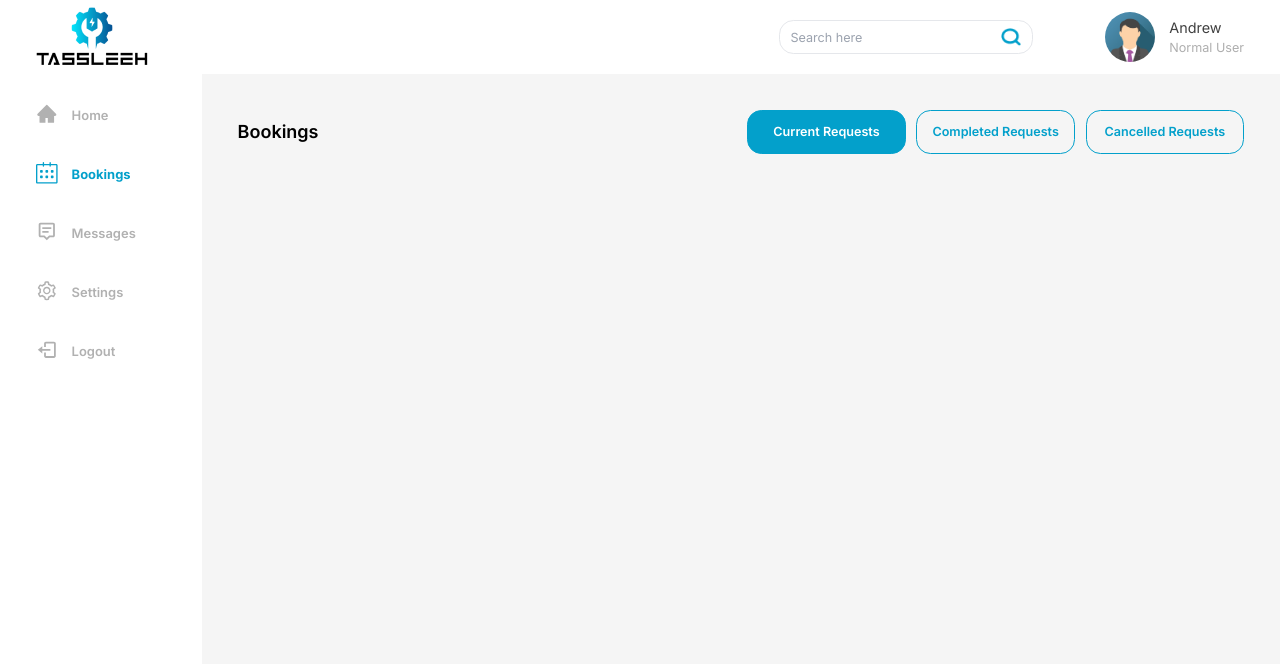
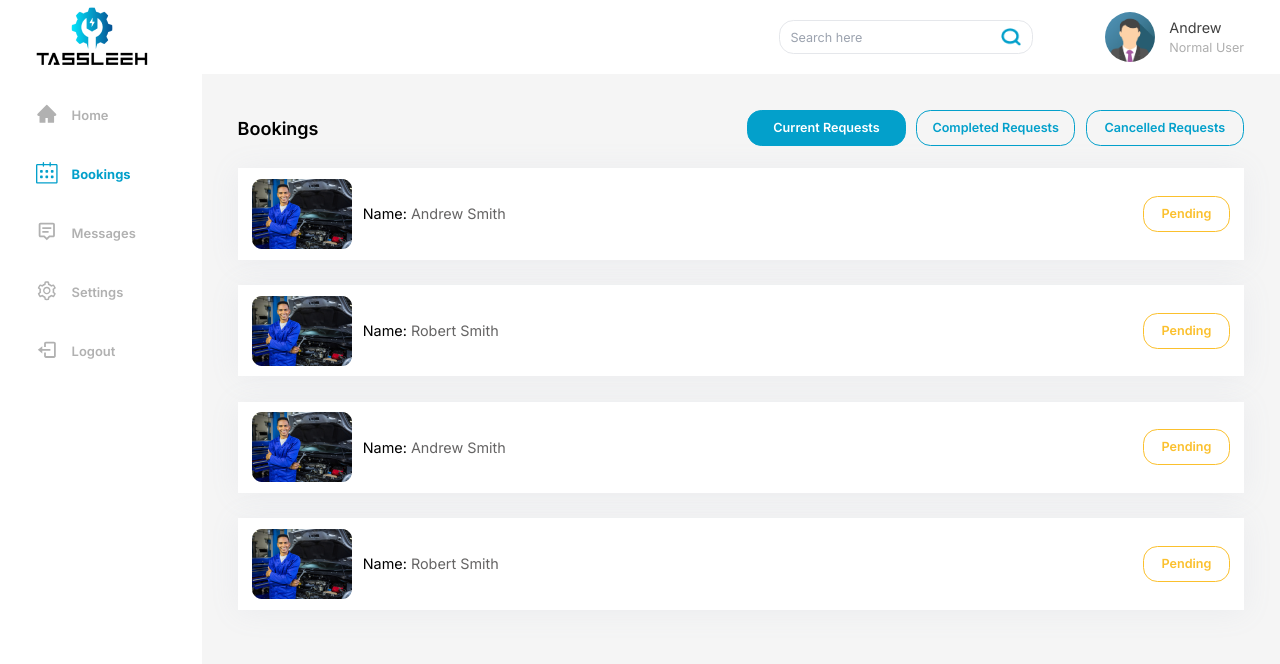
Before and after one commit to ugb-access/tassleeh-web, a Next.js app: page /user-dashboard/bookings in a window 1280 px wide. Shown: the top 664 px of the page. Built offline with nearby package versions, Linux system fonts and the light colour scheme.

Commit message:
Booking index page complete,added changes in dashboard and mini header

```diff
--- /dev/null
+++ b/components/common/BookingDetail.js
@@ -0,0 +1,43 @@
+import Button from "../Button";
+
+const BookingDetail = ({ item }) => {
+	return (
+		<div className="header0 flex justify-between items-center ro mb-7 bg-[#ffffff] py-3 px-4">
+			<div className="flex gap-3 items-center">
+				<img src={item?.icon} alt="" />
+				<h1>
+					Name: <span className="text-[#656464]">{item?.heading}</span>
+				</h1>
+			</div>
+			<div>
+				<div
+					className={`flex justify-center items-center border ${
+						item?.status === "Pending"
+							? "border-[#FBC02D]"
+							: "" || item?.status === "Completed"
+							? "border-[#34A853]"
+							: "" || item?.status === "Cancelled"
+							? "border-[#F33C3C]"
+							: ""
+					} rounded-2xl p-2 text-sm font-semibold text-white sm:!w-24 sm:!h-10`}
+				>
+					<p
+						className={`${
+							item?.status === "Pending"
+								? "text-[#FBC02D]"
+								: "" || item?.status === "Completed"
+								? "text-[#34A853]"
+								: "" || item?.status === "Cancelled"
+								? "text-[#F33C3C]"
+								: ""
+						}`}
+					>
+						{item?.status}
+					</p>
+				</div>
+			</div>
+		</div>
+	);
+};
+
+export default BookingDetail;
--- a/components/dashboard/categoriescard.js
+++ b/components/dashboard/categoriescard.js
@@ -4,7 +4,7 @@ import Button from "../Button";
 const CategoriesCard = ({ item }) => {
 	return (
 		<>
-			<div className="service-card flex justify-center gap-6 rounded-md sm:py-6 md:w-[47%] md:h-[300px] bg-white">
+			<div className="service-card flex justify-center gap-6 rounded-md sm:py-6 bg-white">
 				<div className="">
 					<div>
 						<img className="" src={item?.icon} alt="" />
--- a/components/dashboard/mini-header.js
+++ b/components/dashboard/mini-header.js
@@ -1,10 +1,14 @@
 import React from "react";
 import Button from "../Button";
 const MiniHeader = ({
+	type,
 	headerText,
 	button,
 	showRequestButton,
 	showFilterButtons,
+	currentClick,
+	completedClick,
+	cancelledClick,
 }) => {
 	return (
 		<div className="flex justify-between pb-6 items-center">
@@ -13,22 +17,31 @@ const MiniHeader = ({
 				{showRequestButton && (
 					<Button
 						text="+ Create Request"
-						customClass="bg-primary rounded-2xl p-2 text-sm font-semibold text-white w-20 sm:!w-44 h-8 sm:!h-12"
+						customClass="bg-primary rounded-2xl p-2 text-sm font-semibold text-white w-20 sm:!w-40 h-8 sm:!h-10"
 					/>
 				)}
 				{showFilterButtons && (
 					<div className="flex gap-3">
 						<Button
+							onClick={currentClick}
 							text="Current Requests"
-							customClass="bg-primary border border-primary  rounded-2xl p-2 text-sm font-semibold text-white w-20 sm:!w-44 h-8 sm:!h-12"
+							customClass={`${
+								type === "Pending" && "bg-primary text-white"
+							} border border-primary hover:bg-primary hover:text-white rounded-2xl p-2 text-sm font-semibold text-primary w-20 sm:!w-44 h-8 sm:!h-10`}
 						/>
 						<Button
+							onClick={completedClick}
 							text="Completed Requests"
-							customClass="!text-primary border border-primary rounded-2xl p-2 text-sm font-semibold text-white w-20 sm:!w-44 h-8 sm:!h-12"
+							customClass={`${
+								type === "Completed" && "bg-primary text-white"
+							} border border-primary hover:bg-primary hover:text-white rounded-2xl p-2 text-sm font-semibold text-primary w-20 sm:!w-44 h-8 sm:!h-10`}
 						/>
 						<Button
+							onClick={cancelledClick}
 							text="Cancelled Requests"
-							customClass="!text-primary border border-primary rounded-2xl p-2 text-sm font-semibold text-white w-20 sm:!w-44 h-8 sm:!h-12"
+							customClass={`${
+								type === "Cancelled" && "bg-primary text-white"
+							} border border-primary hover:bg-primary hover:text-white rounded-2xl p-2 text-sm font-semibold text-primary w-20 sm:!w-44 h-8 sm:!h-10`}
 						/>
 					</div>
 				)}
--- a/pages/user-dashboard/bookings/index.js
+++ b/pages/user-dashboard/bookings/index.js
@@ -1,10 +1,99 @@
-import React from "react";
+import React, { useEffect, useState } from "react";
 import MiniHeader from "../../../components/dashboard/mini-header";
+import BookingDetail from "../../../components/common/BookingDetail";
+import Link from "next/link";
+const BookingDetailData = [
+	{
+		icon: "/images/booking.png",
+		heading: "Andrew Smith",
+		status: "Pending",
+	},
+	{
+		icon: "/images/booking.png",
+		heading: "Robert Smith",
+		status: "Pending",
+	},
+	{
+		icon: "/images/booking.png",
+		heading: "Andrew Smith",
+		status: "Completed",
+	},
+	{
+		icon: "/images/booking.png",
+		heading: "Adam Smith",
+		status: "Cancelled",
+	},
+	{
+		icon: "/images/booking.png",
+		heading: "Andrew Smith",
+		status: "Pending",
+	},
+	{
+		icon: "/images/booking.png",
+		heading: "Robert Smith",
+		status: "Pending",
+	},
+	{
+		icon: "/images/booking.png",
+		heading: "Andrew Smith",
+		status: "Completed",
+	},
+	{
+		icon: "/images/booking.png",
+		heading: "Andrew Smith",
+		status: "Completed",
+	},
+	{
+		icon: "/images/booking.png",
+		heading: "Adam Smith",
+		status: "Cancelled",
+	},
+	{
+		icon: "/images/booking.png",
+		heading: "Adam Smith",
+		status: "Cancelled",
+	},
 
+	{
+		icon: "/images/booking.png",
+		heading: "Andrew Smith",
+		status: "Completed",
+	},
+	{
+		icon: "/images/booking.png",
+		heading: "Adam Smith",
+		status: "Cancelled",
+	},
+];
 const BookingDashBoard = () => {
+	const [type, setType] = useState("Pending");
+	const [filterData, setFilterData] = useState([]);
+	console.log(type);
+	const dataType = (type) => {
+		let res = BookingDetailData?.filter((item, index) => item?.status === type);
+		setFilterData(res);
+		setType(type);
+	};
+	useEffect(() => {
+		dataType(type);
+	}, [type]);
 	return (
 		<div>
-			<MiniHeader headerText={"Bookings"} showFilterButtons />
+			<MiniHeader
+				type={type}
+				headerText={"Bookings"}
+				currentClick={() => setType("Pending")}
+				completedClick={() => setType("Completed")}
+				cancelledClick={() => setType("Cancelled")}
+				showFilterButtons
+			/>
+			<Link href={"/user-dashboard/dashboard/category-details"}>
+				<div className="">
+					{filterData?.map((item, index) => {
+						return <BookingDetail key={index} item={item} />;
+					})}
+				</div>
+			</Link>
 		</div>
 	);
 };
--- /dev/null
+++ b/pages/user-dashboard/bookings/requests-detail.js
@@ -0,0 +1,9 @@
+const RequestsDetail = () => {
+    return (
+        <>
+        <div>Requests</div>
+        </>
+     );
+}
+
+export default RequestsDetail;
--- a/pages/user-dashboard/dashboard/index.js
+++ b/pages/user-dashboard/dashboard/index.js
@@ -49,21 +49,21 @@ const Dashboard = () => {
 		},
 		{
 			icon: "/images/card2.png",
-			title: "Cars",
+			title: "Electronics",
 			description:
-				"Our auto mechanics are highly skilled with rich experience in the field. They are available to serve your needs in almost all areas. We believe in Strong values, Quality of services, and satisfaction of our clients.",
+				"TASSLEEH is well aware that electrical chores can easily pile up on your to-do list, hence we bring to you the best electrician services. We provide you with the best solution and a range of repairing services.",
 		},
 		{
 			icon: "/images/card3.png",
-			title: "Cars",
+			title: "Home",
 			description:
-				"Our auto mechanics are highly skilled with rich experience in the field. They are available to serve your needs in almost all areas. We believe in Strong values, Quality of services, and satisfaction of our clients.",
+				"We perform high quality, guaranteed service you can trust at a fair price. We provide superior customer service. Our team of highly skilled, licensed, certified and trained staff focuses on our customers.",
 		},
 		{
 			icon: "/images/card4.png",
-			title: "Cars",
+			title: "Accessories",
 			description:
-				"Our auto mechanics are highly skilled with rich experience in the field. They are available to serve your needs in almost all areas. We believe in Strong values, Quality of services, and satisfaction of our clients.",
+				"The aim and priority of TASSLEEH is to to add value to our consumers' lives by providing best accessories. This is why we provide amazing services just for your satisfaction.",
 		},
 	];
 
@@ -87,7 +87,7 @@ const Dashboard = () => {
 				</div>
 			)} */}
 			<MiniHeader headerText={"Cars"} showRequestButton />
-			<div className="flex flex-wrap pt-5 pb-3 justify-between gap-14 gap-y-12">
+			<div className="grid grid-cols-2 gap-12 pt-3 pb-3">
 				{categoriesData.map((item, index) => {
 					return <CategoriesCard key={index} item={item} />;
 				})}
```
Also changed, not shown: public/images/booking.png (added).
